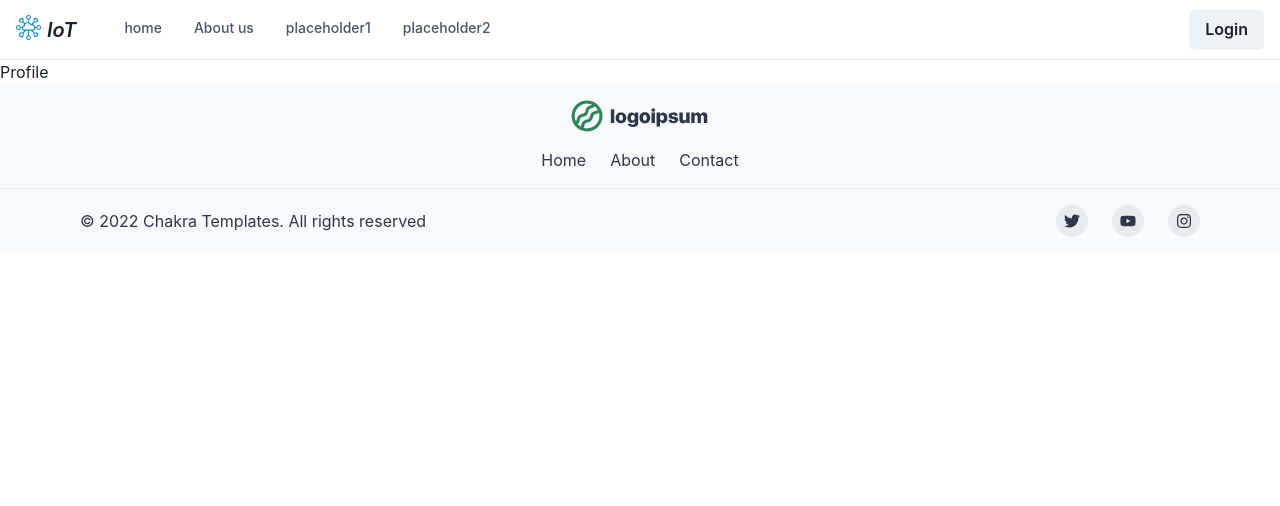
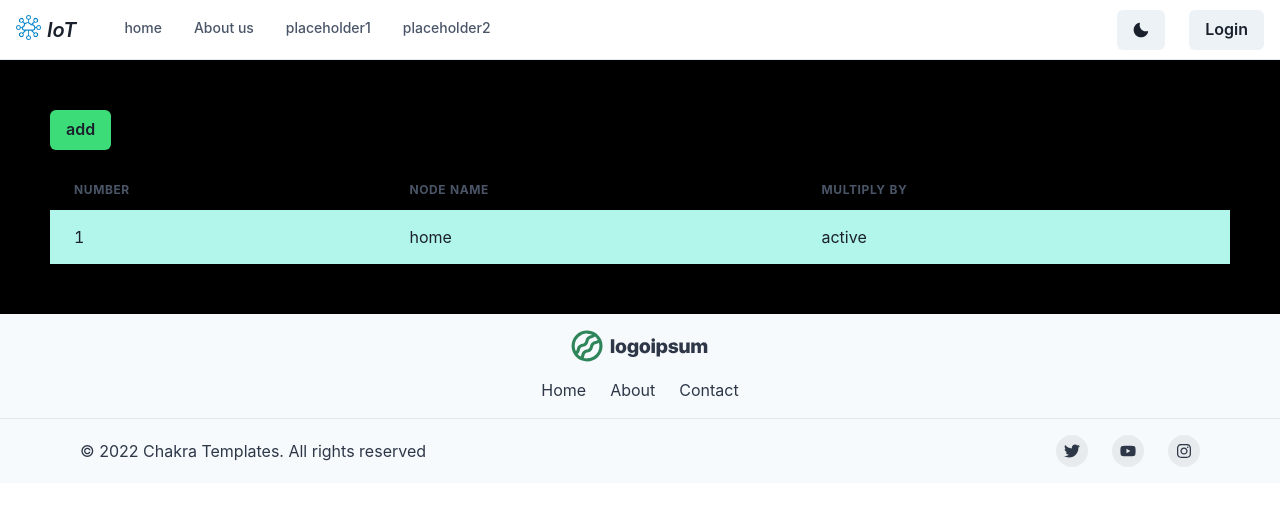
Before and after one commit to almallahi98/saudi-geeks, a React (Create React App) app: page /profile in a window 1280 px wide. Shown: the top 506 px of the page. Built offline with nearby package versions, Linux system fonts and the light colour scheme.

Commit message:
login logout with deleting object from localStorage

```diff
--- a/src/component/NavBar/ModelLogin.jsx
+++ b/src/component/NavBar/ModelLogin.jsx
@@ -1,4 +1,4 @@
-import { React, useRef, useState } from "react";
+import { React, useRef, useState,useEffect } from "react";
 import axios from "axios";
 import {
   Modal,
@@ -18,25 +18,49 @@ import {
 function ModelLogin() {
   const { isOpen, onOpen, onClose } = useDisclosure();
   const [Login, setLogin] = useState({ username: '', password: '' })
+  const loginState = useRef(null)
   const LoginLogout = useRef(null);
-
   const initialRef = useRef(null);
   const finalRef = useRef(null);
+  ;
+  useEffect(() => {
+    if(localStorage.getItem('userObj')!==null)
+    {
+      loginState.current='Logout';
+    }
+    else{
+      loginState.current='Login';
+    }
+    // eslint-disable-next-line react-hooks/exhaustive-deps
+  }, [])
+
+
+
+
   return (
     <>
+
       <Button onClick={(e) => {
 
         LoginLogout.current = e.target;
-        if(e.target.innerText ==='Login')
+        if(e.target.innerText ==='Login'|| localStorage.getItem('userObj')== null)
         {
           onOpen();
 
         }
         else
         {
+          localStorage.removeItem("userObj")
+          e.target.innerText ='Login'
+        }
+      }}>
 
-        }
-      }}>Login</Button>
+       {loginState.current}
+      </Button>
+
+
+      {/* <Button onClick={onOpen}>Login</Button>
+      <Button onClick={onOpen}>logout</Button> */}
       <Modal
         initialFocusRef={initialRef}
         finalFocusRef={finalRef}
@@ -76,11 +100,10 @@ function ModelLogin() {
                 if (LoginLogout.current.innerText === 'Login') {
                   axios.get(`https://6362428d7521369cd068e6aa.mockapi.io/api/test/v1/user?username=${Login.username}&password=${Login.password}`).then(res => {
                     if (res.data[0].username === Login.username && res.data[0].password === Login.password) {
+                      localStorage.setItem('userObj',JSON.stringify(Login));
+                      LoginLogout.current.innerText='Logout'
+                      onClose()
 
-                      LoginLogout.current.innerText = 'Logout'
-                      localStorage.setItem('userObj',JSON.stringify({user:res.data[0].username,password:res.data[0].password,id:res.data[0].id}));
-                      console.log('login');
-                      onClose()
                       }
                   });
                 }
--- a/src/component/NavBar/Nav.jsx
+++ b/src/component/NavBar/Nav.jsx
@@ -14,6 +14,9 @@ import {
   useBreakpointValue,
   useDisclosure,
   Image,
+  Button,
+  useColorMode,
+
 } from '@chakra-ui/react';
 
 
@@ -21,12 +24,14 @@ import {
   HamburgerIcon,
   CloseIcon,
   ChevronDownIcon,
+  MoonIcon,
+  SunIcon,
 } from '@chakra-ui/icons';
 import ModelLogin from './ModelLogin';
 
 export default function WithSubnavigation() {
   const { isOpen, onToggle } = useDisclosure();
-
+  const { colorMode, toggleColorMode } = useColorMode();
   return (
     <Box>
       <Flex
@@ -81,6 +86,9 @@ export default function WithSubnavigation() {
           justify={'flex-end'}
           direction={'row'}
           spacing={6}>
+            <Button onClick={toggleColorMode}>
+                {colorMode === 'light' ? <MoonIcon /> : <SunIcon />}
+              </Button>
           <ModelLogin />
           {/*looooooooooooooooooogiiiiiiiiiiiiiiiiiiiiiiiiiiiiiiiiin */}
         </Stack>
--- a/src/component/profile/Profile.jsx
+++ b/src/component/profile/Profile.jsx
@@ -1,9 +1,18 @@
-import React from 'react'
+import { Box, Button, Flex } from "@chakra-ui/react";
+import TableNodes from './table/TableNodes'
+import React from "react";
 
 function Profile() {
   return (
-    <div>Profile</div>
-  )
+    <Box>
+      <Box w={"100%"} bg={"black"} p={"50px"}>
+        <Flex justifyContent={"start"} mb={'20px'}>
+          <Button bg={"whatsapp.400"}>add</Button>
+        </Flex>
+        <TableNodes/>
+      </Box>
+    </Box>
+  );
 }
 
-export default Profile
+export default Profile;
--- /dev/null
+++ b/src/component/profile/table/TableNodes.jsx
@@ -0,0 +1,43 @@
+import {React,useEffect, useState} from "react";
+import {
+  Table,
+  Thead,
+  Tbody,
+  Tr,
+  Th,
+  Td,
+  TableContainer,
+} from "@chakra-ui/react";
+function TableNodes() {
+    const [userObj, setuserObj] = useState({})
+    useEffect(() => {
+        setuserObj(JSON.parse(localStorage.getItem('userObj')));
+        console.log(userObj);
+        // eslint-disable-next-line react-hooks/exhaustive-deps
+    }, [])
+
+  return (
+    <TableContainer>
+      <Table variant="striped" colorScheme="teal">
+
+        <Thead>
+          <Tr>
+            <Th>number</Th>
+            <Th>Node Name</Th>
+            <Th>multiply by</Th>
+          </Tr>
+        </Thead>
+        <Tbody>
+          <Tr>
+            <Td>1</Td>
+            <Td>home</Td>
+            <Td>active</Td>
+          </Tr>
+        </Tbody>
+
+      </Table>
+    </TableContainer>
+  );
+}
+
+export default TableNodes;
```
